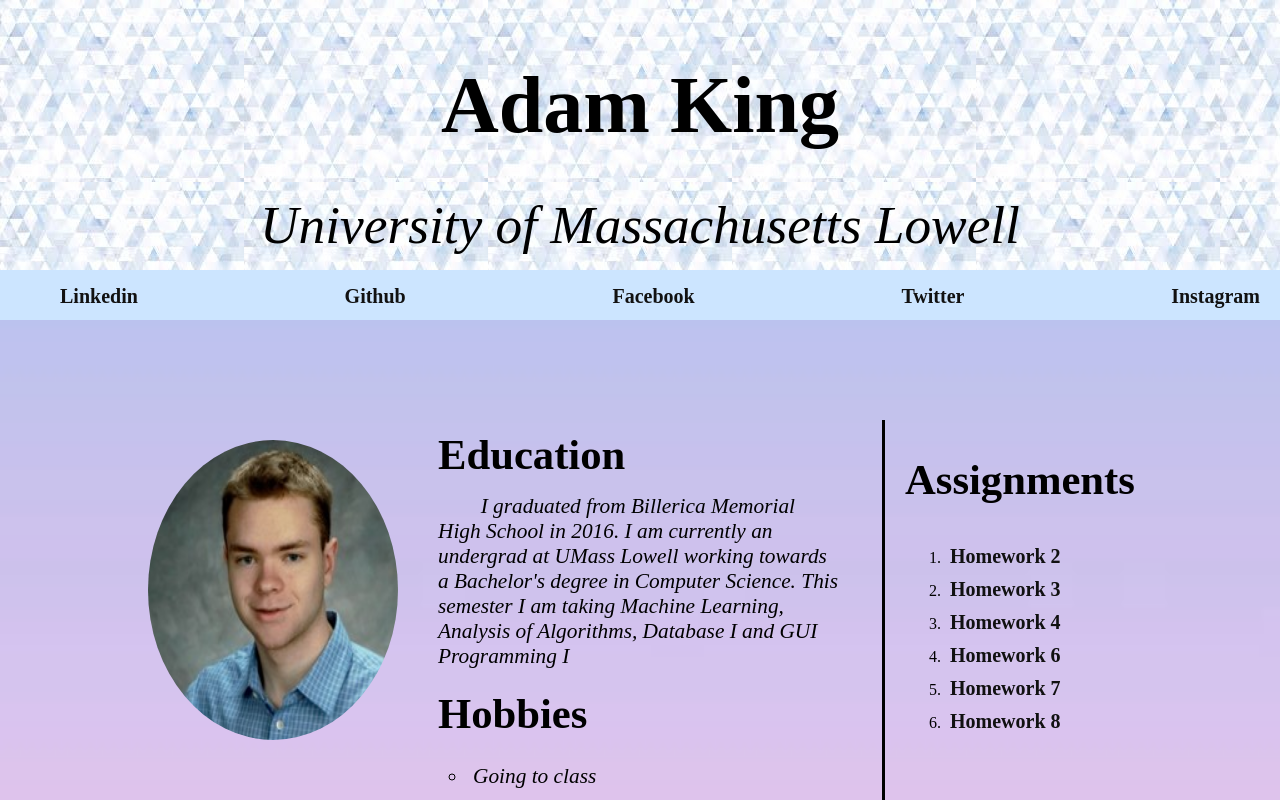
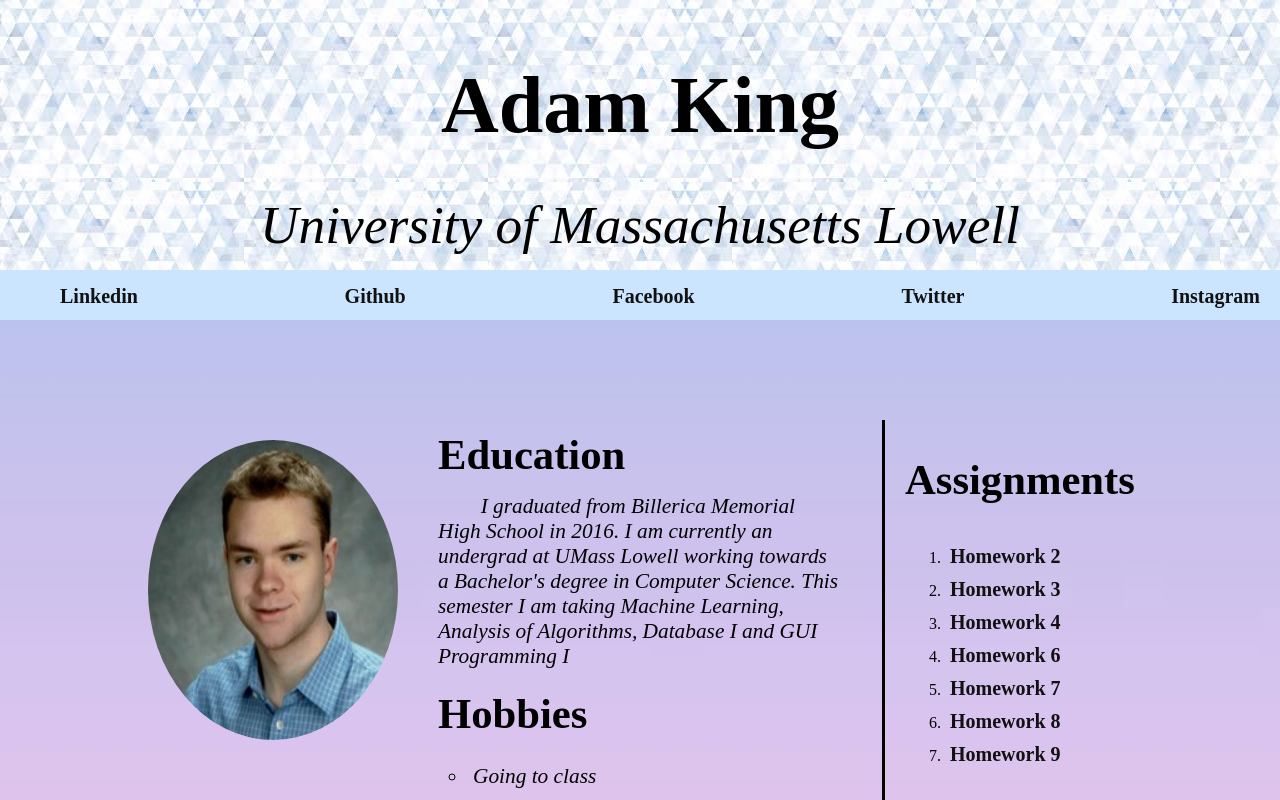
Before and after one commit to adk3798/myPage, a plain HTML site: page index.html in a window 1280 px wide. Shown: the top 800 px of the page. Drawn offline with Linux system fonts and the light colour scheme.

Commit message:
Adding HW9 to index

```diff
--- a/index.html
+++ b/index.html
@@ -78,6 +78,7 @@
                    <li><a href="https://adk3798.github.io/myPage/HW6/index.html">Homework 6</a></li>
                    <li><a href="https://adk3798.github.io/myPage/HW7/index.html">Homework 7</a></li>
                    <li><a href="https://adk3798.github.io/myPage/HW8/index.html">Homework 8</a></li>
+                   <li><a href="https://adk3798.github.io/myPage/HW9/index.html">Homework 9</a></li>
                </ol>
            </div>
            <!-- footer which will contain just a link to my email -->
```
